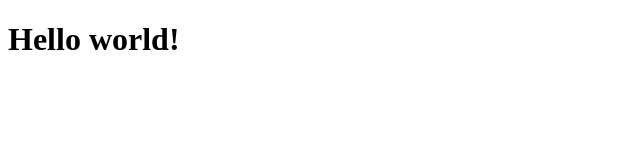
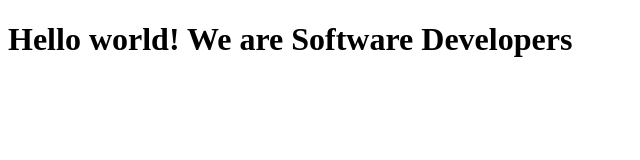
Before and after one commit to SamPrisG223/Microverse-Collaboration, a plain HTML site: page index.html in a window 1280 px wide. Shown: the whole page, without its empty margins (0-640 px from the left). Drawn offline with Linux system fonts and the light colour scheme.

Commit message:
Add softawre developers

```diff
--- a/index.html
+++ b/index.html
@@ -8,7 +8,7 @@
 
   <body>
     <script src="https://cdn.freecodecamp.org/testable-projects-fcc/v1/bundle.js"></script>
-    <h1>Hello world!</h1>
+    <h1>Hello world! We are Software Developers</h1>
     <!--
 
     Hello Camper!
```
